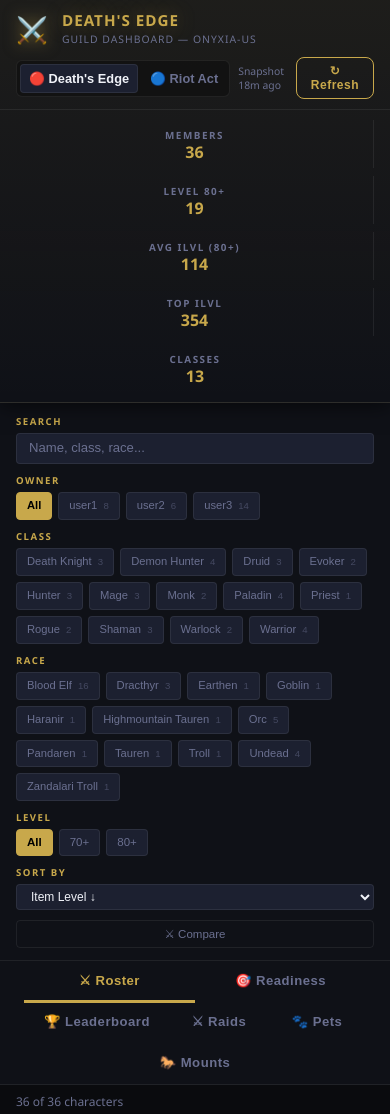
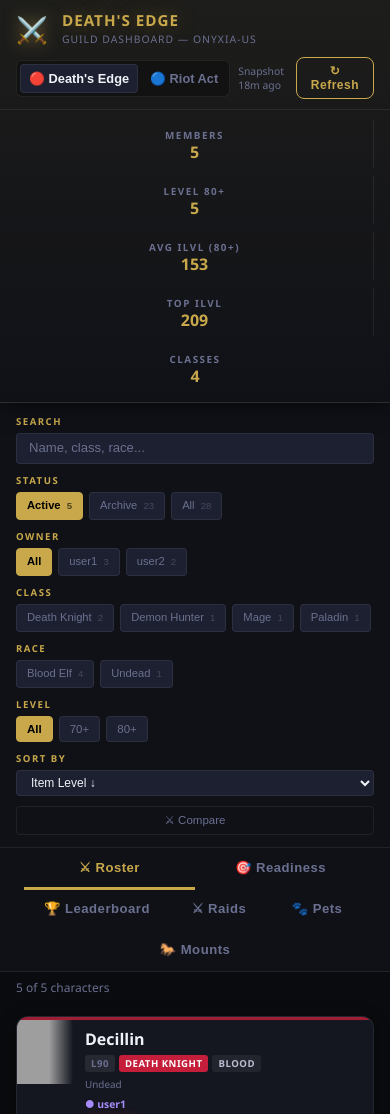
Before and after one commit to millibus/wow-dashboard, a plain HTML site: page docs/index.html in a window 390 px wide. Shown: the top 1114 px of the page. Drawn offline with Linux system fonts and the light colour scheme; grey boxes are pictures that could not be loaded.

Commit message:
feat: scope dashboard to owned crew + active/archive toggle
Hides characters not in OWNER_MAP from every view (roster, readiness,
leaderboard, pets, mounts, raid). The dashboard now only shows user1 /
user2 / user3 characters.

Adds a Status filter (Active / Archive / All) to the filter bar.
Active = lastLogin within 30 days. Archive = older or never logged in.
The split is automatic from the hourly snapshot's last_login_timestamp,
so a character returns to Active within an hour of being played.

Co-Authored-By: Claude Opus 4.7 (1M context) <noreply@anthropic.com>

```diff
--- a/docs/app.js
+++ b/docs/app.js
@@ -138,6 +138,32 @@ let compareMode = false;
 let compareSelection = [null, null];
 let currentGuildSlug = 'deaths-edge';
 
+// 'active' = owned characters logged in within ARCHIVE_THRESHOLD_DAYS
+// 'archive' = owned characters that haven't logged in for that long (or never)
+// 'all'     = every owned character regardless of last login
+// Non-owned characters are never shown — the dashboard is scoped to the OWNER_MAP crew.
+const ARCHIVE_THRESHOLD_DAYS = 30;
+let viewScope = 'active';
+
+function isOwned(m) {
+  return !!m.owner;
+}
+
+function isActiveByLogin(m) {
+  if (!m.lastLogin) return false;
+  return (Date.now() - m.lastLogin) < ARCHIVE_THRESHOLD_DAYS * 86400000;
+}
+
+function inViewScope(m) {
+  if (!isOwned(m)) return false;
+  if (viewScope === 'all') return true;
+  return viewScope === 'active' ? isActiveByLogin(m) : !isActiveByLogin(m);
+}
+
+function scopedMembers() {
+  return allMembers.filter(inViewScope);
+}
+
 // === Init ===
 window.addEventListener('DOMContentLoaded', () => {
   loadFromURL();
@@ -228,29 +254,46 @@ async function loadGuild(forceRefresh) {
 }
 
 function buildFilterOptions() {
-  // Owner tabs
+  // Status pills (Active / Archive / All) — counts use the OWNER_MAP crew only
+  const owned = allMembers.filter(isOwned);
+  const activeCount  = owned.filter(isActiveByLogin).length;
+  const archiveCount = owned.length - activeCount;
+  const statusEl = document.getElementById('filter-status');
+  if (statusEl) {
+    const pills = [
+      ['active',  `Active`,  activeCount],
+      ['archive', `Archive`, archiveCount],
+      ['all',     `All`,     owned.length],
+    ];
+    statusEl.innerHTML = pills.map(([val, label, count]) => `
+      <button class="filter-pill${viewScope === val ? ' active' : ''}" data-group="status" data-val="${val}" onclick="setViewScope('${val}', this)">
+        ${label} <span class="pill-count">${count}</span>
+      </button>`).join('');
+  }
+
+  // Owner / class / race pills are scoped to the current view
+  const base = scopedMembers();
+
   const ownerEl = document.getElementById('filter-owners');
   ownerEl.innerHTML = `<button class="filter-pill active" data-group="owner" data-val="" onclick="toggleFilter('owner','',this)">All</button>` +
     OWNERS.map(o => {
-      const count = allMembers.filter(m => m.owner === o).length;
+      const count = base.filter(m => m.owner === o).length;
       if (count === 0) return '';
       return `<button class="filter-pill" data-group="owner" data-val="${o}" style="--pill-color:${OWNER_COLORS[o]}" onclick="toggleFilter('owner','${o}',this)">${o} <span class="pill-count">${count}</span></button>`;
     }).join('');
 
-  // Class pills
-  const classes = [...new Set(allMembers.map(m => m.className))].sort();
+  const classes = [...new Set(base.map(m => m.className))].sort();
   const classEl = document.getElementById('filter-classes');
   classEl.innerHTML = classes.map(c => {
     const col = CLASS_COLORS[c] || '#c8a84b';
-    const count = allMembers.filter(m => m.className === c).length;
+    const count = base.filter(m => m.className === c).length;
     return `<button class="filter-pill" data-group="class" data-val="${c}" style="--pill-color:${col}" onclick="toggleFilter('class','${c}',this)">${c} <span class="pill-count">${count}</span></button>`;
   }).join('');
 
-  // Race pills
-  const races = [...new Set(allMembers.map(m => m.race).filter(Boolean))].sort();
+  const races = [...new Set(base.map(m => m.race).filter(Boolean))].sort();
   const raceEl = document.getElementById('filter-races');
   raceEl.innerHTML = races.map(r => {
-    const count = allMembers.filter(m => m.race === r).length;
+    const count = base.filter(m => m.race === r).length;
     return `<button class="filter-pill" data-group="race" data-val="${r}" onclick="toggleFilter('race','${r}',this)">${r} <span class="pill-count">${count}</span></button>`;
   }).join('');
 
@@ -327,6 +370,25 @@ function clearFilters() {
   document.querySelectorAll('.filter-pill').forEach(b => b.classList.remove('active'));
   const allOwnerBtn = document.querySelector('[data-group="owner"][data-val=""]');
   if (allOwnerBtn) allOwnerBtn.classList.add('active');
+  // Restore Status pill highlight after the wholesale removal above
+  document.querySelectorAll('[data-group="status"]').forEach(b => {
+    b.classList.toggle('active', b.dataset.val === viewScope);
+  });
+  filterAndRender();
+  updateURL();
+}
+
+function setViewScope(scope, btn) {
+  if (!['active', 'archive', 'all'].includes(scope)) return;
+  viewScope = scope;
+  // Owner / class / race filters can become incompatible with the new scope
+  // (e.g. an owner with zero archived chars). Clear them for predictability.
+  filterOwners.clear();
+  filterClasses.clear();
+  filterRaces.clear();
+  document.querySelectorAll('[data-group="status"]').forEach(b => b.classList.remove('active'));
+  if (btn) btn.classList.add('active');
+  buildFilterOptions();
   filterAndRender();
   updateURL();
 }
@@ -356,7 +418,7 @@ function onLevelFilter(val, btn) {
 }
 
 function renderGuildStats(data) {
-  const members = data.members || [];
+  const members = scopedMembers();
   const maxLevel = members.filter(m => m.level >= 80);
   const avgIlvl = maxLevel.length
     ? Math.round(maxLevel.filter(m => m.averageIlvl > 0).reduce((a, m) => a + m.averageIlvl, 0) / maxLevel.filter(m => m.averageIlvl > 0).length)
@@ -404,7 +466,7 @@ function renderActiveChips(filtered, total) {
 }
 
 function filterAndRender() {
-  let filtered = allMembers.filter(m => {
+  let filtered = scopedMembers().filter(m => {
     if (m.level < minLevel) return false;
     if (filterOwners.size > 0 && !filterOwners.has(m.owner)) return false;
     if (filterClasses.size > 0 && !filterClasses.has(m.className)) return false;
@@ -431,7 +493,7 @@ function filterAndRender() {
     return 0;
   });
 
-  renderActiveChips(filtered.length, allMembers.length);
+  renderActiveChips(filtered.length, scopedMembers().length);
   const grid = document.getElementById('character-grid');
   if (!filtered.length) {
     grid.innerHTML = '<div class="empty-state">No characters match your filters.<br><small><a href="#" onclick="clearFilters();return false">Clear filters</a></small></div>';
@@ -576,12 +638,12 @@ function renderReadiness() {
     btn.classList.toggle('active', matches);
   });
 
-  let rows = allMembers.map(m => ({ ...m, readiness: getReadiness(m) }));
+  let rows = scopedMembers().map(m => ({ ...m, readiness: getReadiness(m) }));
   if (readinessOwnerFilter) rows = rows.filter(m => m.owner === readinessOwnerFilter);
   if (readinessRiskFilter) rows = rows.filter(m => m.readiness.risk === readinessRiskFilter);
   rows.sort((a, b) => b.readiness.score - a.readiness.score || (b.averageIlvl || 0) - (a.averageIlvl || 0));
 
-  const allScores = allMembers.map(m => getReadiness(m));
+  const allScores = scopedMembers().map(m => getReadiness(m));
   const ready = allScores.filter(r => r.risk === 'ready').length;
   const watch = allScores.filter(r => r.risk === 'watch').length;
   const risk = allScores.filter(r => r.risk === 'risk').length;
@@ -734,7 +796,7 @@ function renderContentLeaderboard(members) {
 
 function renderLeaderboard() {
   const cat = document.getElementById('lb-category')?.value || 'ilvl';
-  let members = [...allMembers];
+  let members = scopedMembers();
   if (lbOwnerFilter) members = members.filter(m => m.owner === lbOwnerFilter);
 
   if (cat === 'content') { renderContentLeaderboard(members); return; }
@@ -1148,7 +1210,7 @@ function buildMountsCharSelect() {
     grid.innerHTML = '<div class="empty-state" style="padding:60px;text-align:center;color:var(--text-dim)">🐎 Select a character above to view their mount collection</div>';
   }
   if (sel.options.length > 1) return;
-  const sorted = [...allMembers].sort((a, b) => {
+  const sorted = scopedMembers().slice().sort((a, b) => {
     const oa = a.owner || 'zzz', ob = b.owner || 'zzz';
     if (oa !== ob) return oa.localeCompare(ob);
     return (b.averageIlvl||0) - (a.averageIlvl||0);
@@ -1468,8 +1530,10 @@ function renderRaids() {
   const bossList = tierDef.bosses || [];
   const bossCount = bossList.length;
 
-  // Filter + sort members
+  // Filter + sort members. Restrict to the OWNER_MAP crew so raid view stays
+  // consistent with the rest of the dashboard.
   let members = (raidData.members || []).filter(m => {
+    if (!getOwner(m.name)) return false;
     if (raidOwnerFilter && getOwner(m.name) !== raidOwnerFilter) return false;
     return true;
   });
--- a/docs/index.html
+++ b/docs/index.html
@@ -43,6 +43,10 @@
   <div class="filter-bar-section">
     <div class="filter-bar-label">Search</div>
     <input type="text" id="search" class="filter-search" placeholder="Name, class, race..." oninput="onSearch(this.value)">
+  </div>
+  <div class="filter-bar-section">
+    <div class="filter-bar-label">Status</div>
+    <div class="filter-bar-pills" id="filter-status"></div>
   </div>
   <div class="filter-bar-section">
     <div class="filter-bar-label">Owner</div>
```
